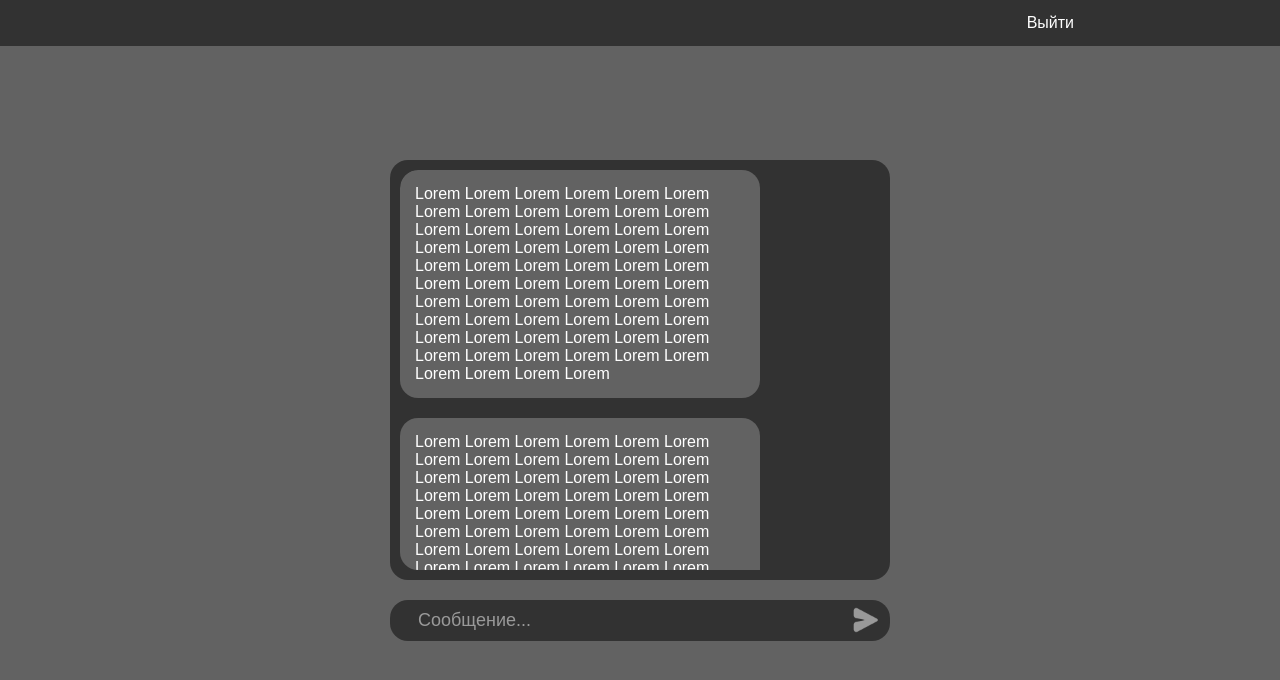
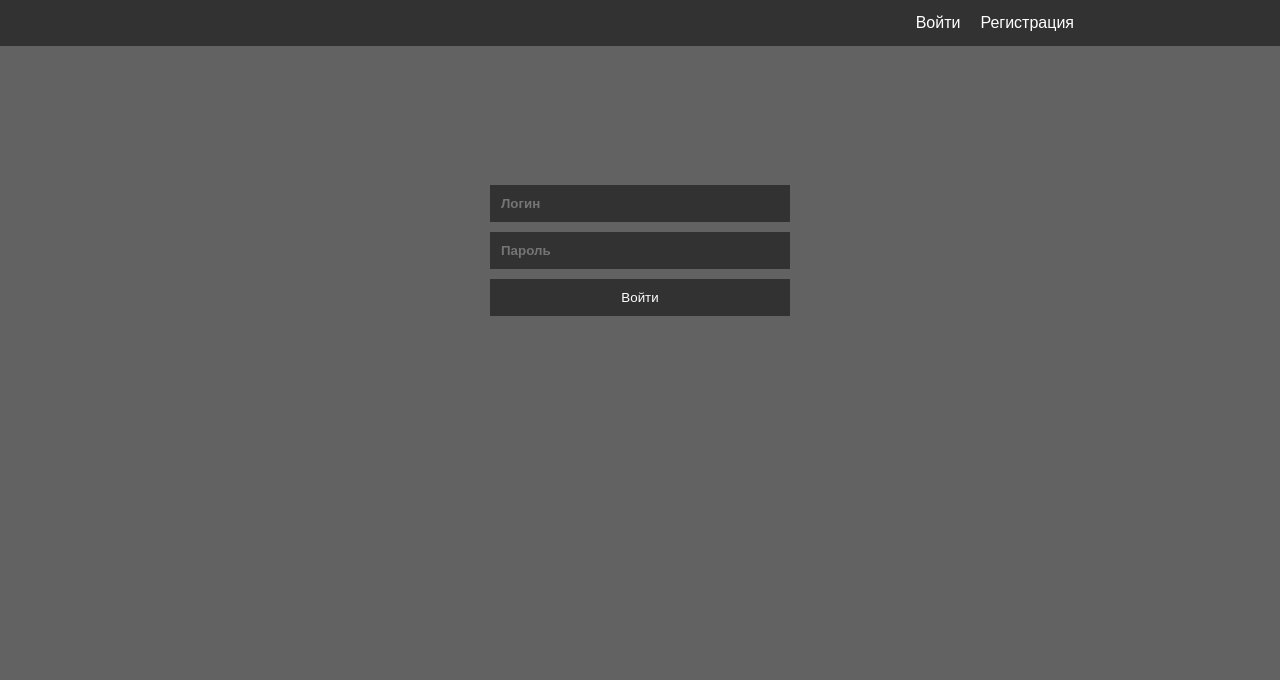
Before and after one commit to vertically-challenged/vue-chat-front-end, a Vue app: page /login in a window 1280 px wide. Before the commit this address led to /chat. Shown: the top 680 px of the page. Built offline with nearby package versions, Linux system fonts and the light colour scheme; no server answers.

Commit message:
login and logout

```diff
--- a/src/components/LoginForm.vue
+++ b/src/components/LoginForm.vue
@@ -1,20 +1,69 @@
 <template>
 <form class="form-auth" action="#" @submit.prevent >
-  <basic-input placeholder="Логин" class="form-auth__input" type="text">Логин</basic-input>
-  <basic-input placeholder="Пароль" class="form-auth__input" type="password">Пароль</basic-input>
+  <basic-input
+    placeholder="Логин"
+    class="form-auth__input"
+    type="text"
+    v-model="authorizationData.emailOrLogin"
+  >
+    Логин
+  </basic-input>
+  <basic-input
+    placeholder="Пароль"
+    class="form-auth__input"
+    type="password"
+    v-model="authorizationData.password"
+  >
+    Пароль
+  </basic-input>
   <basic-button @click="login">Войти</basic-button>
+  <p v-if="unauthorizedMessage" class="form-auth__alert">⚠️ : {{unauthorizedMessage}}</p>
 </form>
 </template>
 
 <script lang="ts">
 import { defineComponent } from 'vue'
+import { mapState } from 'vuex'
 
 export default defineComponent({
+  data() {
+    return {
+      authorizationData: {
+        emailOrLogin: '',
+        password: '',
+      },
+      unauthorizedMessage: '',
+    }
+  },
+  computed: {
+    ...mapState({
+      // eslint-disable-next-line @typescript-eslint/no-explicit-any
+      ws: (state: any) => (state.ws.ws),
+    }),
+  },
   methods: {
     login() {
-      this.$store.commit('sessions/login')
-      this.$router.push('/chat')
+      this.ws.send(JSON.stringify({
+        type: 'authorization',
+        ...this.authorizationData,
+      }))
     },
+  },
+  mounted() {
+    // eslint-disable-next-line @typescript-eslint/no-explicit-any
+    this.ws.addEventListener('message', (res: any) => {
+      const resObj = JSON.parse(res.data)
+      if (resObj.status === 'authorized') {
+        this.$store.commit('sessions/login')
+        localStorage.setItem('user_id', resObj.userId)
+        localStorage.setItem('session_id', resObj.sessionId)
+        localStorage.setItem('session_key', resObj.sessionKey)
+        this.$router.push('/chat')
+      }
+      if (resObj.status === 'unauthorized') {
+        this.unauthorizedMessage = resObj.message
+      }
+    })
   },
 })
 </script>
@@ -31,4 +80,12 @@ export default defineComponent({
   width: 300px;
   margin: 5px;
 }
+
+.form-auth__alert{
+  text-align: center;
+  width: 300px;
+  margin: 5px;
+  font-size: 12pt;
+  color: var(--color-2);
+}
 </style>
--- a/src/components/MainNavigation.vue
+++ b/src/components/MainNavigation.vue
@@ -35,10 +35,21 @@ export default defineComponent({
     ...mapState({
       // eslint-disable-next-line @typescript-eslint/no-explicit-any
       auth: (state: any) => (state.sessions.sessions.auth),
+      // eslint-disable-next-line @typescript-eslint/no-explicit-any
+      ws: (state: any) => (state.ws.ws),
     }),
   },
   methods: {
     logout() {
+      this.ws.send(JSON.stringify({
+        type: 'session_termination',
+        userId: localStorage.getItem('user_id'),
+        sessionId: localStorage.getItem('session_id'),
+        sessionKey: localStorage.getItem('session_key'),
+      }))
+      localStorage.removeItem('user_id')
+      localStorage.removeItem('session_id')
+      localStorage.removeItem('session_key')
       this.$store.commit('sessions/logout')
       this.$router.push('/login')
     },
--- a/src/components/RegistrationForm.vue
+++ b/src/components/RegistrationForm.vue
@@ -23,7 +23,7 @@
   >
     Зарегистрироваться
   </basic-button>
-  <p class="form-reg__alert">⚠️ : {{unregisteredMessage}}</p>
+  <p v-if="unregisteredMessage" class="form-reg__alert">⚠️ : {{unregisteredMessage}}</p>
 </form>
 </template>
 
--- a/src/store/sessionsModule.ts
+++ b/src/store/sessionsModule.ts
@@ -2,7 +2,7 @@
 const sessionsModule = {
   state: () => ({
     sessions: {
-      auth: true,
+      auth: Boolean(localStorage.getItem('session_key')),
     },
   }),
   mutations: {
```
